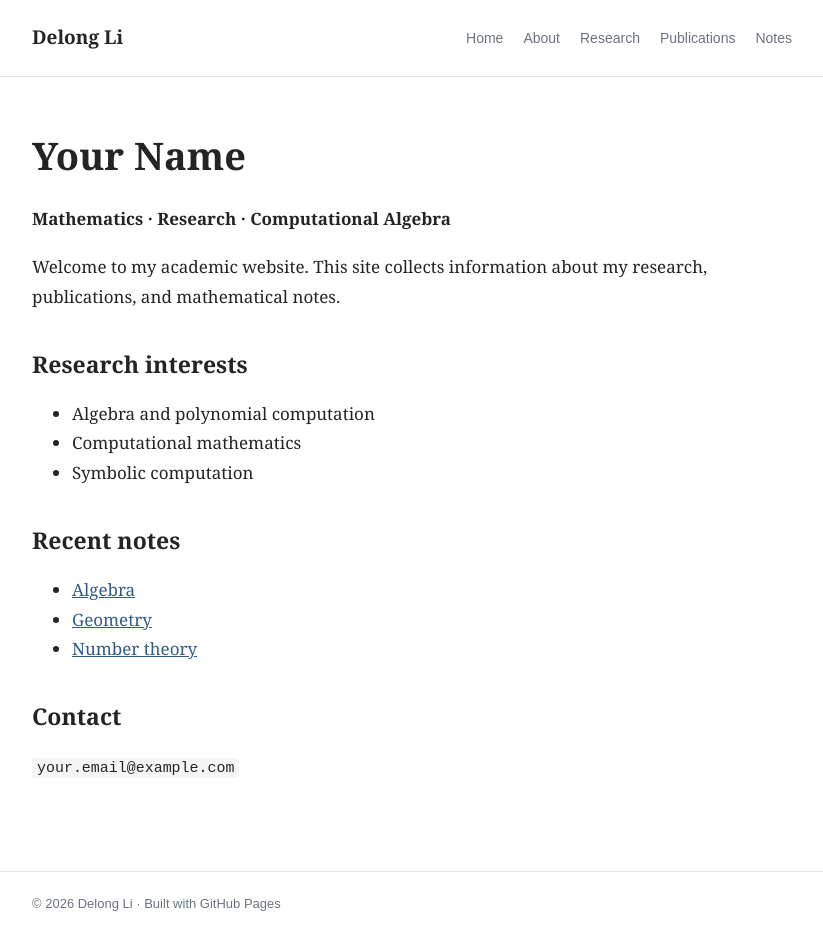
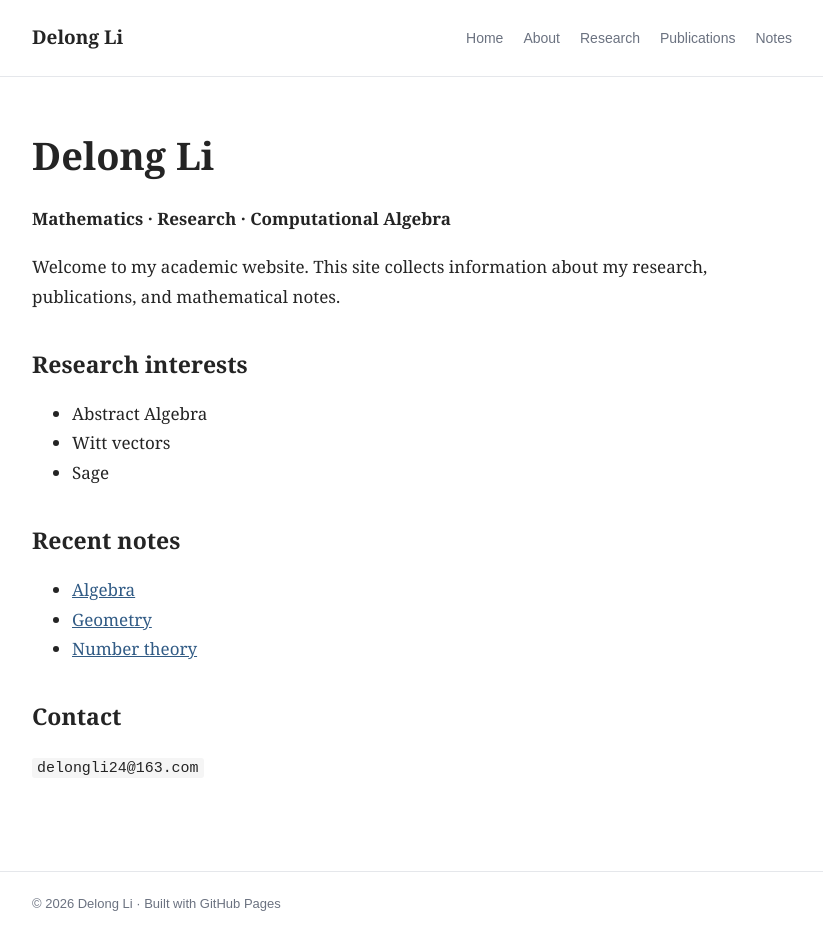
Before and after one commit to delong-li-24/delong-li-24.github.io, a Jekyll site: the page built from index.md, in a window 1280 px wide. Shown: the whole page, without its empty margins (228-1051 px from the left). Built offline with Jekyll 4.4.1, drawn with Linux system fonts in a browser that asks for light colours.

Commit message:
Update index.md

```diff
--- a/index.md
+++ b/index.md
@@ -3,7 +3,7 @@ layout: home
 title: Home
 ---
 
-# Your Name
+# Delong Li
 
 **Mathematics · Research · Computational Algebra**
 
@@ -12,9 +12,9 @@ publications, and mathematical notes.
 
 ## Research interests
 
-- Algebra and polynomial computation
-- Computational mathematics
-- Symbolic computation
+- Abstract Algebra
+- Witt vectors
+- Sage
 
 ## Recent notes
 
@@ -24,4 +24,4 @@ publications, and mathematical notes.
 
 ## Contact
 
-`your.email@example.com`
+`delongli24@163.com`
```
